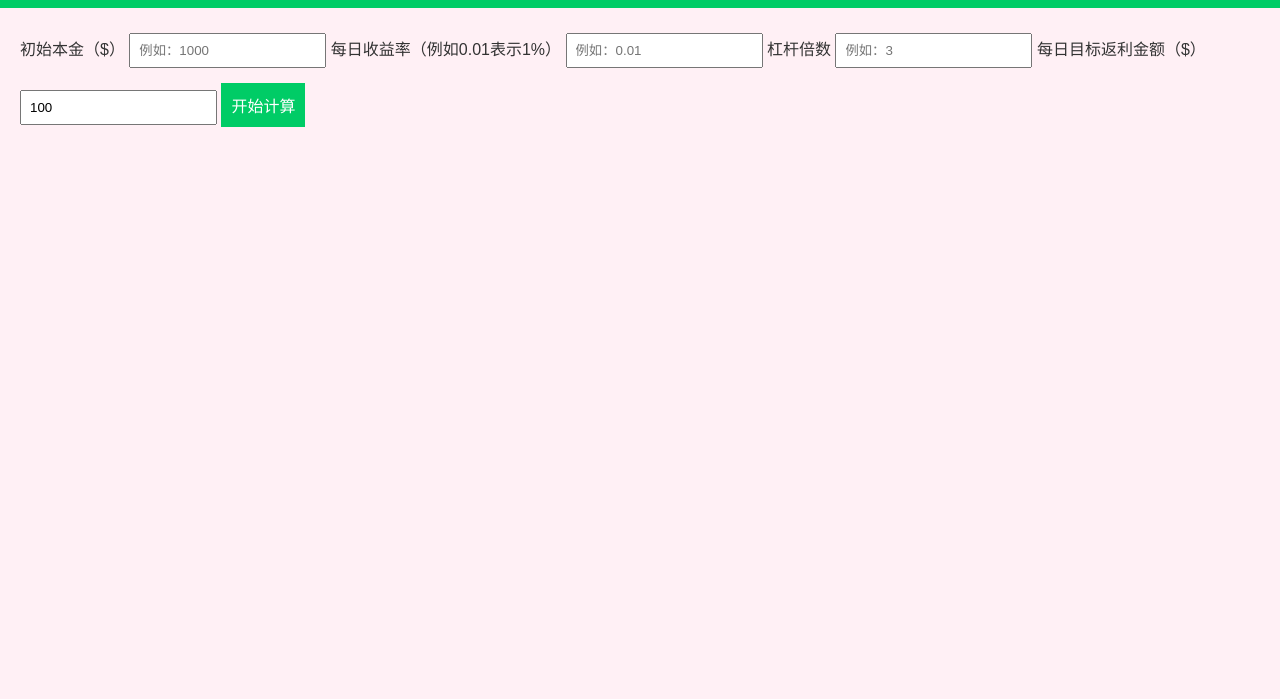
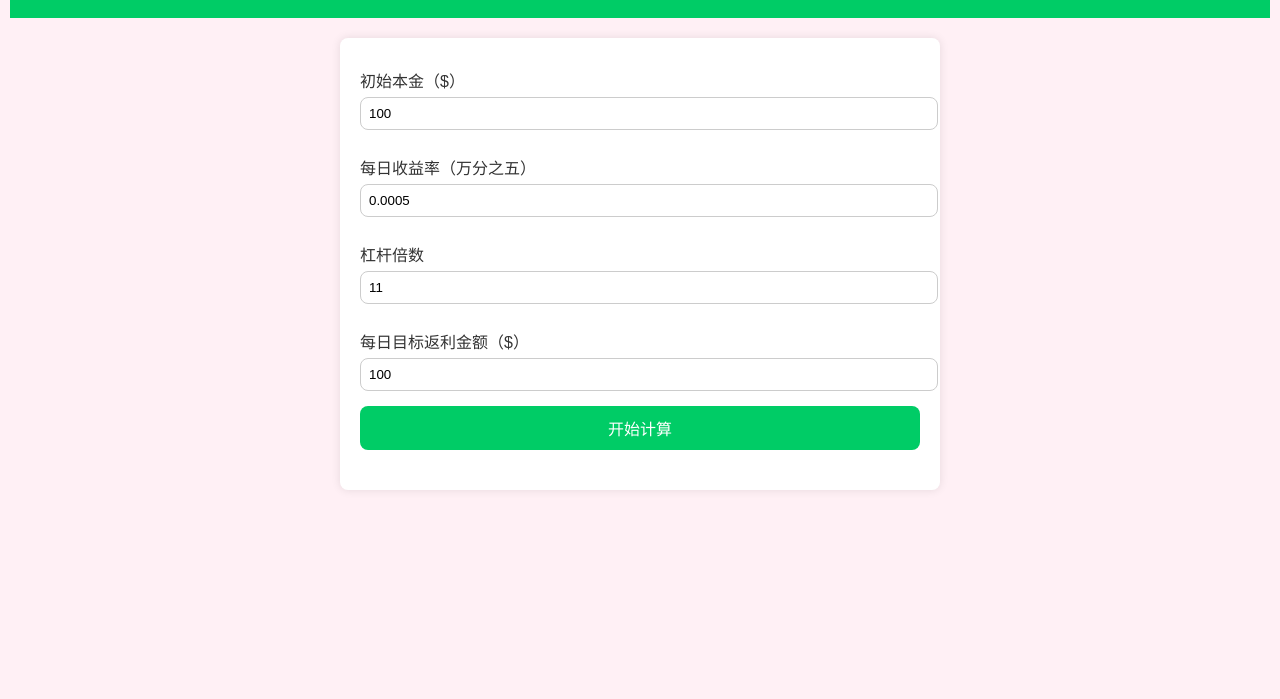
Before and after one commit to LiaoBin66/MyFirst, a plain HTML site: page index.html in a window 1280 px wide. Shown: the part 101-800 px from the top of the page. Drawn offline with Linux system fonts and the light colour scheme.

Commit message:
Add files via upload

```diff
--- a/index.html
+++ b/index.html
@@ -12,14 +12,15 @@
     <h1>返利计算器</h1>
   </header>
   <main>
+    <div class="form-container">
       <label>初始本金（$）</label>
-    <input type="number" id="initial" placeholder="例如：1000" />
+      <input type="number" id="initial" placeholder="例如：1000" value="100" />
 
-    <label>每日收益率（例如0.01表示1%）</label>
-    <input type="number" id="rate" placeholder="例如：0.01" step="0.001" />
+      <label>每日收益率（万分之五）</label>
+      <input type="number" id="rate" placeholder="例如：0.0005" step="0.0001" value="0.0005" />
 
       <label>杠杆倍数</label>
-    <input type="number" id="leverage" placeholder="例如：3" />
+      <input type="number" id="leverage" placeholder="例如：3" value="11" />
 
       <label>每日目标返利金额（$）</label>
       <input type="number" id="target" placeholder="例如：100" value="100" />
@@ -27,6 +28,7 @@
       <button onclick="calculate()">开始计算</button>
 
       <p id="output"></p>
+    </div>
   </main>
 
   <script>
--- a/style.css
+++ b/style.css
@@ -1,31 +1,76 @@
+/* 页面基本样式 */
 body {
   font-family: sans-serif;
   margin: 0;
   background-color: #fff0f5;
   color: #333;
+  padding: 10px;
 }
+
 header {
   background-color: #00cc66;
   padding: 10px;
   text-align: center;
 }
+
 header img {
   max-width: 100%;
   height: auto;
 }
+
 main {
   padding: 20px;
+  max-width: 600px;
+  margin: 0 auto;
 }
+
+/* 表单容器 */
+.form-container {
+  background-color: #fff;
+  padding: 20px;
+  border-radius: 8px;
+  box-shadow: 0 0 10px rgba(0, 0, 0, 0.1);
+}
+
+label {
+  display: block;
+  margin: 10px 0 5px;
+}
+
 input {
-  width: 100%%;
+  width: 100%;
   padding: 8px;
-  margin: 5px 0 15px;
+  margin-bottom: 15px;
+  border: 1px solid #ccc;
+  border-radius: 8px;
 }
+
 button {
   background-color: #00cc66;
   color: white;
   padding: 10px;
   border: none;
-  width: 100%%;
+  width: 100%;
   font-size: 16px;
+  border-radius: 8px;
+  cursor: pointer;
 }
+
+button:hover {
+  background-color: #009933;
+}
+
+/* 输出区域 */
+#output {
+  margin-top: 20px;
+  font-size: 1.2em;
+  font-weight: bold;
+  text-align: center;
+}
+
+/* 响应式布局 */
+@media (max-width: 600px) {
+  main {
+    padding: 10px;
+  }
+}
```
Lines whose indentation alone changed are shown as unchanged.
